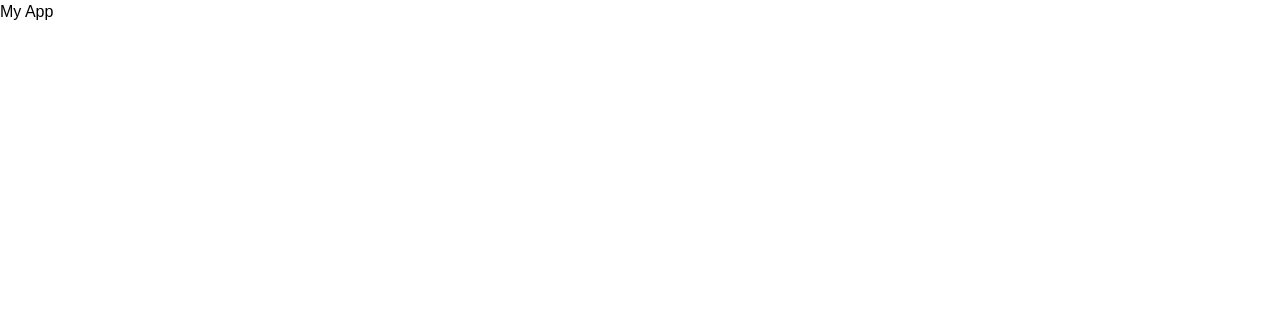
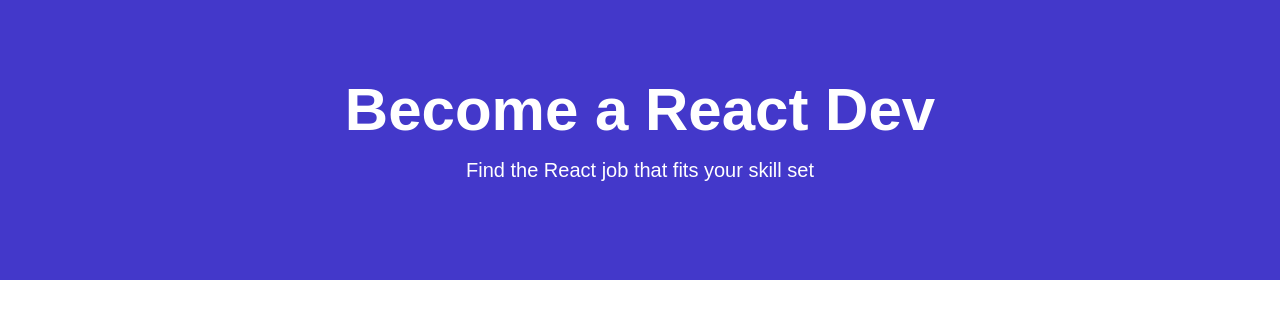
Before and after one commit to Hitendra27/reactjobsite, a React (Vite) app: page / in a window 1280 px wide. Shown: the top 318 px of the page. Built offline with nearby package versions, Linux system fonts and the light colour scheme.

Commit message:
feat: Implemented Outlet in MainLayout.jsx

```diff
--- a/src/App.jsx
+++ b/src/App.jsx
@@ -4,9 +4,15 @@ import {
   createRoutesFromElements,
   RouterProvider,
 } from "react-router-dom";
+import MainLayout from "./layouts/MainLayout";
+import HomePage from "./pages/HomePage";
 
 const router = createBrowserRouter(
-  createRoutesFromElements(<Route index element={<h1>My App</h1>} />)
+  createRoutesFromElements(
+    <Route path="/" element={<MainLayout />}>
+      <Route index element={<HomePage />} />
+    </Route>
+  )
 );
 
 const App = () => {
--- /dev/null
+++ b/src/layouts/MainLayout.jsx
@@ -0,0 +1,10 @@
+import { Outlet } from "react-router-dom"
+
+const MainLayout = () => {
+  return (
+    <>
+    <Outlet />
+    </>
+  )
+}
+export default MainLayout
--- a/src/pages/HomePage.jsx
+++ b/src/pages/HomePage.jsx
@@ -1,4 +1,10 @@
+import Hero from "../components/Hero";
+
 const HomePage = () => {
-  return <div>HomePage</div>;
+  return (
+    <>
+      <Hero />
+    </>
+  );
 };
 export default HomePage;
```
